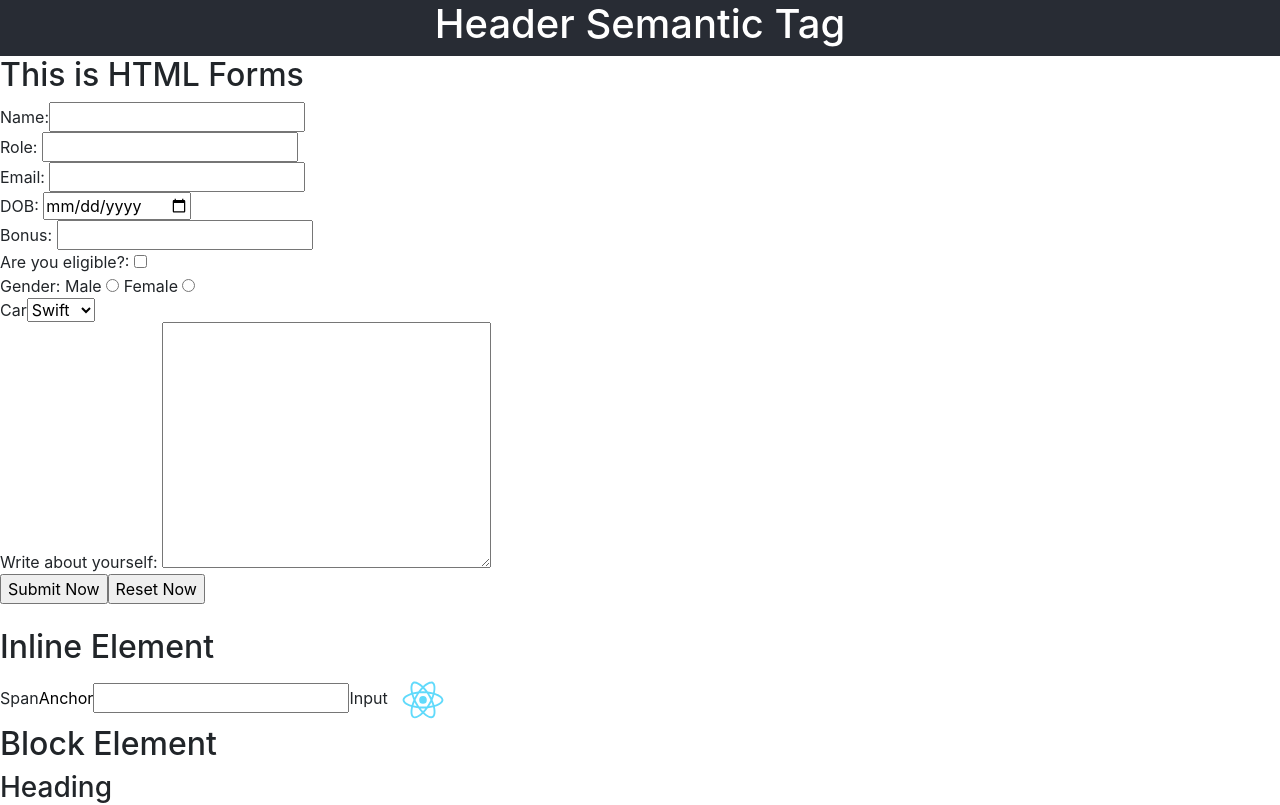
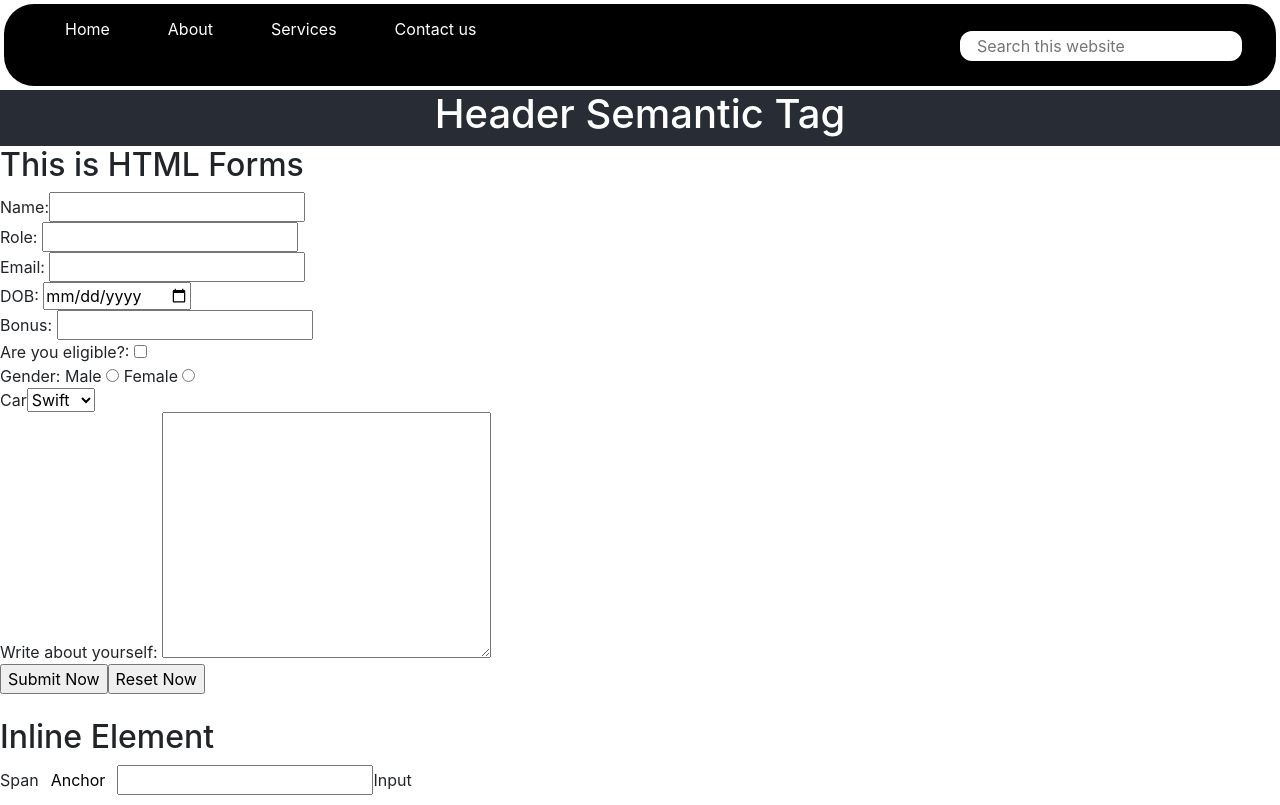
Before and after one commit to MaliJetal/HTML-CSS, a React (Create React App) app: page / in a window 1280 px wide. Shown: the top 805 px of the page. Built offline with nearby package versions, Linux system fonts and the light colour scheme.

Commit message:
CSS Learn-Part3

```diff
--- a/src/App.css
+++ b/src/App.css
@@ -138,6 +138,8 @@
 a {
   text-decoration: none;
   color: black;
+  margin: 6px;
+  padding: 6px;
 }
 
 a:hover {
@@ -153,6 +155,19 @@ a:active {
   background-color: darkblue;
 }
 
+button:hover {
+  color: rgb(5, 0, 0);
+  background-color: rgb(221, 166, 38);
+}
+
+button:visited {
+  color: yellow;
+}
+
+button:active {
+  background-color: darkblue;
+}
+
 .btn {
   background-color: crimson;
   padding: 6px;
@@ -160,4 +175,99 @@ a:active {
   cursor: pointer;
   font-size: 13px;
   border-radius: 4px;
+  margin: 6px;
 }
+
+img {
+  margin: auto;
+  display: block;
+  width: 34px;
+}
+
+h3 {
+  text-align: center;
+  font-family: "Segoe UI", Tahoma, Geneva, Verdana, sans-serif;
+  margin: 0px;
+}
+
+.header {
+  border: 2px solid red;
+  margin: auto;
+  width: 1200px;
+}
+
+.box {
+  border: 4px solid black;
+  background-color: grey;
+  margin: 4px 0px;
+  padding: 23px;
+  width: 33%;
+  box-sizing: border-box;
+  display: inline-block; /*element inline as well as customize its width*/
+}
+
+/* Navigation */
+.navbar {
+  background-color: black;
+  border-radius: 30px;
+  display: block;
+  height: fit-content;
+  margin: 4px;
+}
+
+.navbar li {
+  float: left;
+  list-style: none;
+  margin: 5px 20px;
+}
+
+.navbar ul {
+  height: 50px;
+}
+
+.navbar li a {
+  padding: 3px 3px;
+  text-decoration: none;
+  color: white;
+}
+
+.search {
+  float: right;
+  color: white;
+  padding: 12px;
+  margin: 5px 20px;
+}
+
+.navbar input {
+  border: 2px solid black;
+  border-radius: 14px;
+  padding: 3px 17px;
+  width: auto;
+}
+
+.position-container {
+  background-color: yellow;
+  border: 2px solid red;
+  height: 500px;
+}
+
+.positionBox {
+  height: 190px;
+  width: 190px;
+  margin: 4px;
+  border: 2px solid blue;
+  display: inline-block;
+}
+
+#box3 {
+  /* relative: Positions the element relative to its normal positon and will leave a gap at its normal position*/
+  /* position: relative; */
+  /* absolute: Positions the element relative to the positon of its first parent*/
+  /* position: absolute; */
+  position: absolute;
+  /* fixed: Positions the element relative to the browser window; */
+  /* position: fixed; */
+  /* sticky: Positions the element relative to the users scroll position */
+  /* top: 34px; */
+  left: 34px;
+}
--- a/src/App.js
+++ b/src/App.js
@@ -4,7 +4,33 @@ import "./App.css";
 function App() {
   return (
     <div>
-      <header class="page-header App-header">
+      <header>
+        <nav className="navbar">
+          <ul>
+            <li>
+              <a href="#">Home</a>
+            </li>
+            <li>
+              <a href="#">About</a>
+            </li>
+            <li>
+              <a href="#">Services</a>
+            </li>
+            <li>
+              <a href="#">Contact us</a>
+            </li>
+            <div className="search">
+              <input
+                type="text"
+                name="search"
+                id="search"
+                placeholder="Search this website"
+              />
+            </div>
+          </ul>
+        </nav>
+      </header>
+      <header className="page-header App-header">
         <h1>Header Semantic Tag</h1>
       </header>
       <h2>This is HTML Forms</h2>
@@ -137,6 +163,55 @@ function App() {
         </a>
         <button className="btn">Contact Us</button>
       </div>
+      <div className="container">
+        <div className="box">
+          <h4 className="heading">Heading</h4>
+          <p>
+            Lorem, ipsum dolor sit amet consectetur adipisicing elit. Maiores,
+            harum ipsam aliquid deleniti, vitae labore cum laudantium a
+            blanditiis est voluptates dolorum consequuntur. Aliquam corporis,
+            fuga consectetur rerum molestias consequatur tempora natus sed
+            laborum recusandae fugit harum soluta inventore enim. Aspernatur
+            aperiam cum reprehenderit!
+          </p>
+        </div>
+        <div className="box">
+          <h4 className="heading">Heading</h4>
+          <p>
+            Lorem, ipsum dolor sit amet consectetur adipisicing elit. Maiores,
+            harum ipsam aliquid deleniti, vitae labore cum laudantium a
+            blanditiis est voluptates dolorum consequuntur. Aliquam corporis,
+            fuga consectetur rerum molestias consequatur tempora natus sed
+            laborum recusandae fugit harum soluta inventore enim. Aspernatur
+            aperiam cum reprehenderit!
+          </p>
+        </div>
+        <div className="box">
+          <h4 className="heading">Heading</h4>
+          <p>
+            Lorem, ipsum dolor sit amet consectetur adipisicing elit. Maiores,
+            harum ipsam aliquid deleniti, vitae labore cum laudantium a
+            blanditiis est voluptates dolorum consequuntur. Aliquam corporis,
+            fuga consectetur rerum molestias consequatur tempora natus sed
+            laborum recusandae fugit harum soluta inventore enim. Aspernatur
+            aperiam cum reprehenderit!
+          </p>
+        </div>
+      </div>
+      <div className="position-container">
+        <box className="positionBox" id="box1">
+          1
+        </box>
+        <box className="positionBox" id="box2">
+          2
+        </box>
+        <box className="positionBox" id="box3">
+          3
+        </box>
+        <box className="positionBox" id="box4">
+          4
+        </box>
+      </div>
     </div>
   );
 }
```
